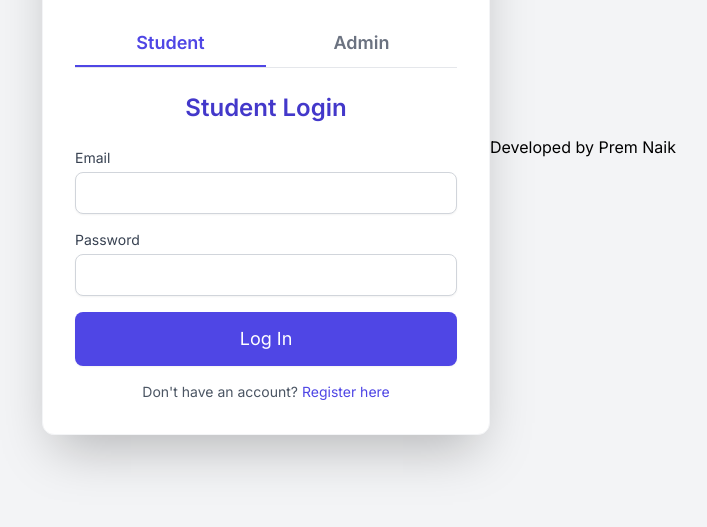
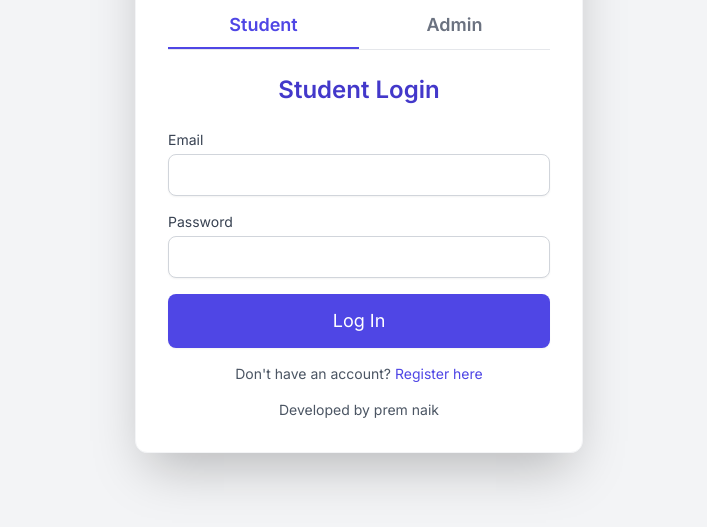
Before and after one commit to Prem-webs/shreyash-quiz-app, a website: page index.html in a window 1280 px wide. Shown: the part 253-780 px from the top of the page, without its empty margins (281-988 px from the left). Drawn offline with nearby package versions, Linux system fonts and the light colour scheme.

Commit message:
Add developer credit to index.html

```diff
--- a/index.html
+++ b/index.html
@@ -54,6 +54,8 @@
                     <p class="mt-4 text-center text-sm text-gray-600">
                         Don't have an account? <a href="#" id="show-register" class="font-medium text-indigo-600 hover:text-indigo-500">Register here</a>
                     </p>
+                     <p class="mt-4 text-center text-sm text-gray-600">
+                       Developed by prem naik </a></p>
                 </div>
 
                 <!-- Student Registration Form -->
@@ -85,6 +87,8 @@
                     <p class="mt-4 text-center text-sm text-gray-600">
                         Already have an account? <a href="#" id="show-login" class="font-medium text-indigo-600 hover:text-indigo-500">Log in here</a>
                     </p>
+                     <p class="mt-4 text-center text-sm text-gray-600">
+                       Developed by prem naik </a></p>
                 </div>
             </div>
 
@@ -112,7 +116,7 @@
             </div>
         </div>
     </div>
-<h4>Developed by Prem Naik</h4>
+
     <script>
         document.addEventListener('DOMContentLoaded', () => {
             const studentAuthView = document.getElementById('student-auth-view');
```
